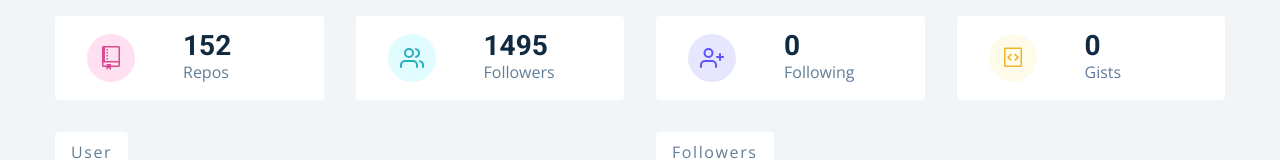
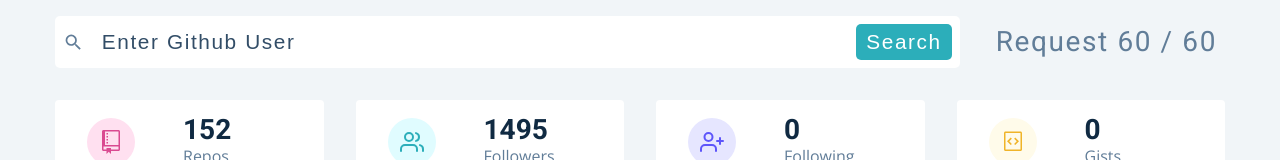
Before and after one commit to jonytalukdar/github-users, a React (Create React App) app: page / in a window 1280 px wide. Shown: the top 160 px of the page. Built offline with nearby package versions, Linux system fonts and the light colour scheme.

Commit message:
added search form

```diff
--- a/src/components/Search.js
+++ b/src/components/Search.js
@@ -2,8 +2,39 @@
 import styled from 'styled-components';
 import { MdSearch } from 'react-icons/md';
 import { GithubContext } from '../context/context';
+import { useState } from 'react/cjs/react.development';
 const Search = () => {
-  return <h2>search component</h2>;
+  const [user, setUser] = useState('');
+
+  const submitHandler = (e) => {
+    e.preventDefault();
+
+    if (user) {
+      // doing some logic
+      // option
+      setUser('');
+    }
+  };
+
+  return (
+    <section className="section">
+      <Wrapper className="section-center">
+        <form onSubmit={submitHandler}>
+          <div className="form-control">
+            <MdSearch />
+            <input
+              type="text"
+              placeholder="enter github user"
+              value={user}
+              onChange={(e) => setUser(e.target.value)}
+            />
+            <button type="submit">search</button>
+          </div>
+        </form>
+        <h3>Request 60 / 60</h3>
+      </Wrapper>
+    </section>
+  );
 };
 
 const Wrapper = styled.div`
--- a/src/pages/Dashboard.js
+++ b/src/pages/Dashboard.js
@@ -6,7 +6,7 @@
   return (
     <main>
       {/* <Navbar /> */}
-      {/* <Search /> */}
+      <Search />
       <Info />
       <User />
       <Repos />
```
